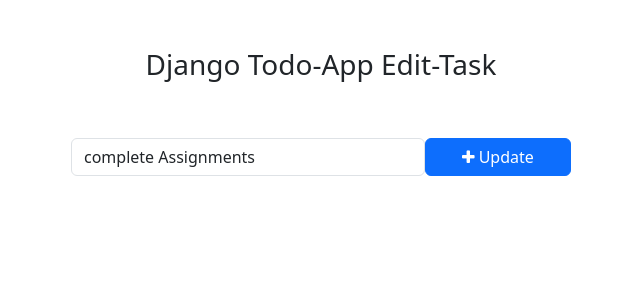
After one commit to jinuarumanoor/Todo-Application, a Django app: page /todo/editTask/1/ in a window 1280 px wide. The commit adds this page. Shown: the top 300 px of the page, without its empty margins (319-959 px from the left). Run offline with Django 4.2, Linux system fonts and the light colour scheme; data comes from the database, SQL or seed files in the repository; both versions use the stored data as it was after the commit.

Commit message:
final commit

```diff
--- /dev/null
+++ b/templates/edit_task.html
@@ -0,0 +1,29 @@
+<!DOCTYPE html>
+<html lang="en">
+<head>
+    <meta charset="UTF-8">
+    <meta name="viewport" content="width=device-width, initial-scale=1.0">
+    <title>Edit Task-Django Todo App</title>
+
+     <!-- Bootstrap -->
+     <link href="https://cdn.jsdelivr.net/npm/bootstrap@5.3.0-alpha1/dist/css/bootstrap.min.css" rel="stylesheet" integrity="sha384-GLhlTQ8iRABdZLl6O3oVMWSktQOp6b7In1Zl3/Jr59b6EGGoI1aFkw7cmDA6j6gD" crossorigin="anonymous">
+     <script src="https://cdn.jsdelivr.net/npm/bootstrap@5.3.0-alpha1/dist/js/bootstrap.bundle.min.js" integrity="sha384-w76AqPfDkMBDXo30jS1Sgez6pr3x5MlQ1ZAGC+nuZB+EYdgRZgiwxhTBTkF7CXvN" crossorigin="anonymous"></script>
+     <!-- Font Awesome Icons -->
+     <link rel="stylesheet" href="https://cdnjs.cloudflare.com/ajax/libs/font-awesome/4.7.0/css/font-awesome.min.css">
+
+</head>
+<body>
+    <div class="container">
+        <h3 class="pt-5 pb-5 text-center">Django Todo-App Edit-Task</h3>
+        <form action="{% url 'edit_task' get_task.pk %}" method = "POST" style="width:500px;margin:auto;">
+            {% csrf_token %}
+            <div class="form-group">
+                <span style="display: flex;">
+                    <input type="text" name="task" class="form-control" placeholder="Add a task" value="{{get_task.task}}">
+                    <button type="submit" class="btn btn-primary" style="width: 200px;"><i class="fa fa-plus"></i> Update</button>
+                </span>
+            </div>
+        </form>
+    </div>
+</body>
+</html>
--- a/todo/admin.py
+++ b/todo/admin.py
@@ -2,7 +2,7 @@
 from .models import Task
 
 class TaskAdmin(admin.ModelAdmin):
-    list_display = ('task', 'is_completed', 'created_at', 'updated_at')
+    list_display = ('task', 'is_completed', 'updated_at')
     search_fields=('task',)
 
 # Register your models here.
--- a/todo/urls.py
+++ b/todo/urls.py
@@ -1,5 +1,15 @@
 from django.urls import path
 from .import views
 urlpatterns = [
+    #Add Task
     path('addtask/',views.addTask,name='addTask'),
+    #mark as done
+    path('mark_as_done/<int:pk>/',views.mark_as_done,name='mark_as_done'),
+    #mark as undone
+    path('mark_as_Undone/<int:pk>/',views.mark_as_Undone,name='mark_as_Undone'),
+    #Edit Task
+    path('editTask/<int:pk>/',views.edit_task,name='edit_task'),
+    #Delete Task
+    path('deleteTask/<int:pk>/',views.delete_task,name='delete_task'),
+
 ]
--- a/todo/views.py
+++ b/todo/views.py
@@ -1,4 +1,4 @@
-from django.shortcuts import redirect, render
+from django.shortcuts import get_object_or_404, redirect, render
 from django.http import HttpResponse
 from .models import Task
 
@@ -7,3 +7,34 @@
     task=request.POST['task']
     Task.objects.create(task=task)
     return redirect('home')
+
+def mark_as_done(request,pk):
+    task=get_object_or_404(Task,pk=pk)
+    task.is_completed=True
+    task.save()
+    return redirect('home')
+
+def mark_as_Undone(request,pk):
+    task=get_object_or_404(Task,pk=pk)
+    task.is_completed=False
+    task.save()
+    return redirect('home')
+
+def edit_task(request,pk):
+    get_task=get_object_or_404(Task,pk=pk)
+    if request.method == 'POST':
+
+        new_task=request.POST['task']
+        get_task.task=new_task
+        get_task.save()
+        return redirect('home')
+    else:
+        context={
+            'get_task':get_task
+        }
+        return render(request,'edit_task.html',context)
+
+def delete_task(request,pk):
+    get_task=get_object_or_404(Task,pk=pk)
+    get_task.delete()
+    return redirect('home')
--- a/todo_main/views.py
+++ b/todo_main/views.py
@@ -5,7 +5,9 @@
 
 def home(request):
     tasks=Task.objects.filter(is_completed=False).order_by('-updated_at')
+    completed_tasks=Task.objects.filter(is_completed=True)
     context={
-        'tasks':tasks
+        'tasks':tasks,
+        'completed_tasks':completed_tasks,
         }
     return render(request, 'home.html',context)
```
Also changed, not shown: templates/home.html (+11 -5 lines), db.sqlite3.
